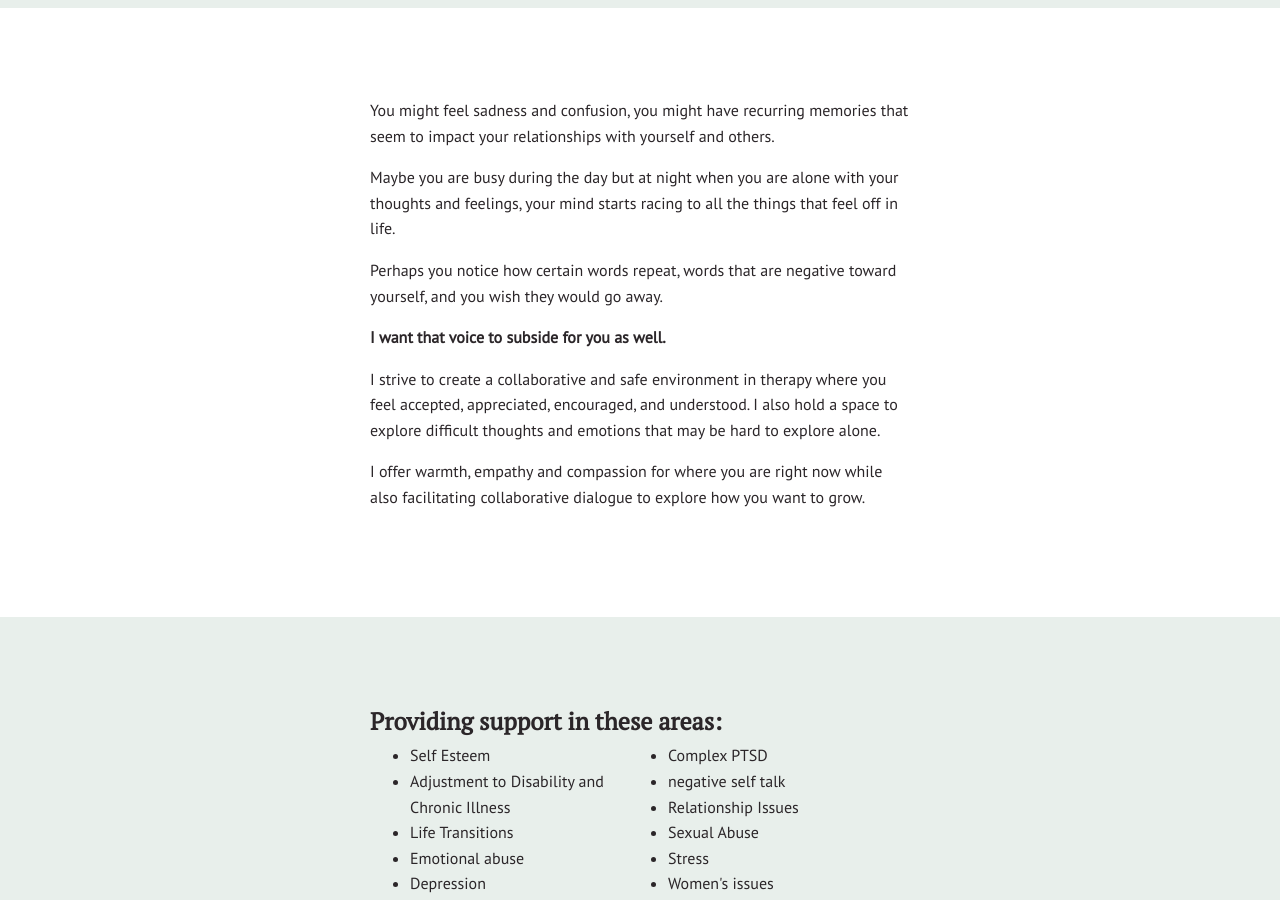
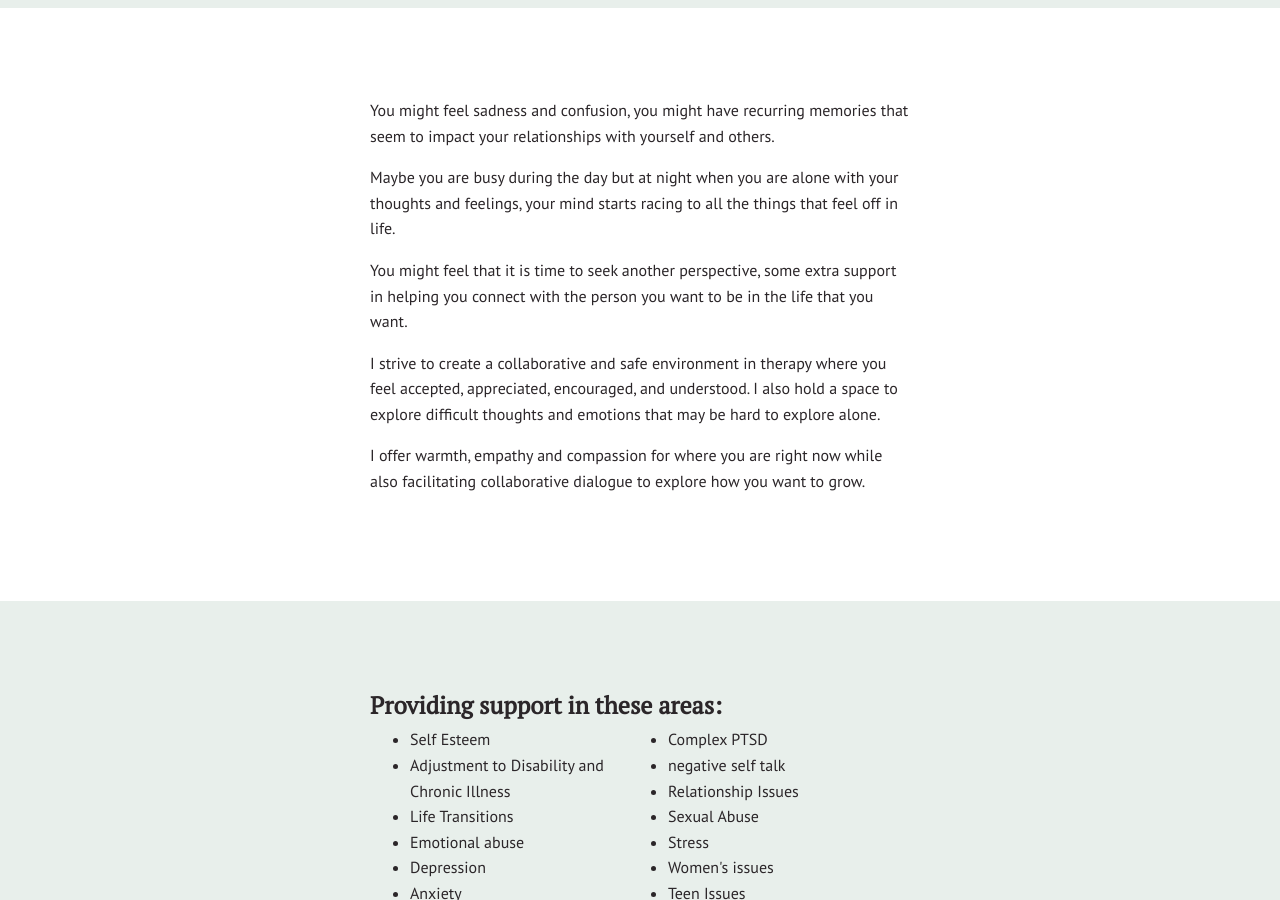
Before and after one commit to NickArrasate/perceptivecounseling, a Jekyll site: the page built from index.md, in a window 1280 px wide and 900 px high, scrolled down 754 px. Built offline with Jekyll 4.4.1, drawn with Linux system fonts in a browser that asks for light colours; nearby versions of some CDN libraries.

Commit message:
[HT] Edited item: content/_sections/home-3-content.html

```diff
--- a/content/_sections/home-3-content.html
+++ b/content/_sections/home-3-content.html
@@ -25,9 +25,8 @@
 <div class="d-flex align-items-center justify-content-around row">
 <div class="col-sm-10 col-md-8 col-lg-6">
 <p>You might feel sadness and confusion, you might have recurring memories that seem to impact your relationships with yourself and others.</p>
-<p>Maybe you are busy during the day but at night when you are alone with your thoughts and feelings, your mind starts racing to all the things that feel off in life.</p>
-<p>Perhaps you notice how certain words repeat, words that are negative toward yourself, and you wish they would go away.</p>
-<p><strong>I want that voice to subside for you as well.</strong></p>
+<p>Maybe you are busy during the day but at night when you are alone with your thoughts and feelings, your mind starts racing to all the things that feel off in life.&nbsp;</p>
+<p>You might feel that it is time to seek another perspective, some extra support in helping you connect with the person you want to be in the life that you want.</p>
 <p>I strive to create a collaborative and safe environment in therapy where you feel accepted, appreciated, encouraged, and understood. I also hold a space to explore difficult thoughts and emotions that may be hard to explore alone.</p>
 <p>I offer warmth, empathy and compassion for where you are right now while also facilitating collaborative dialogue to explore how you want to grow.</p>
 </div>
```
